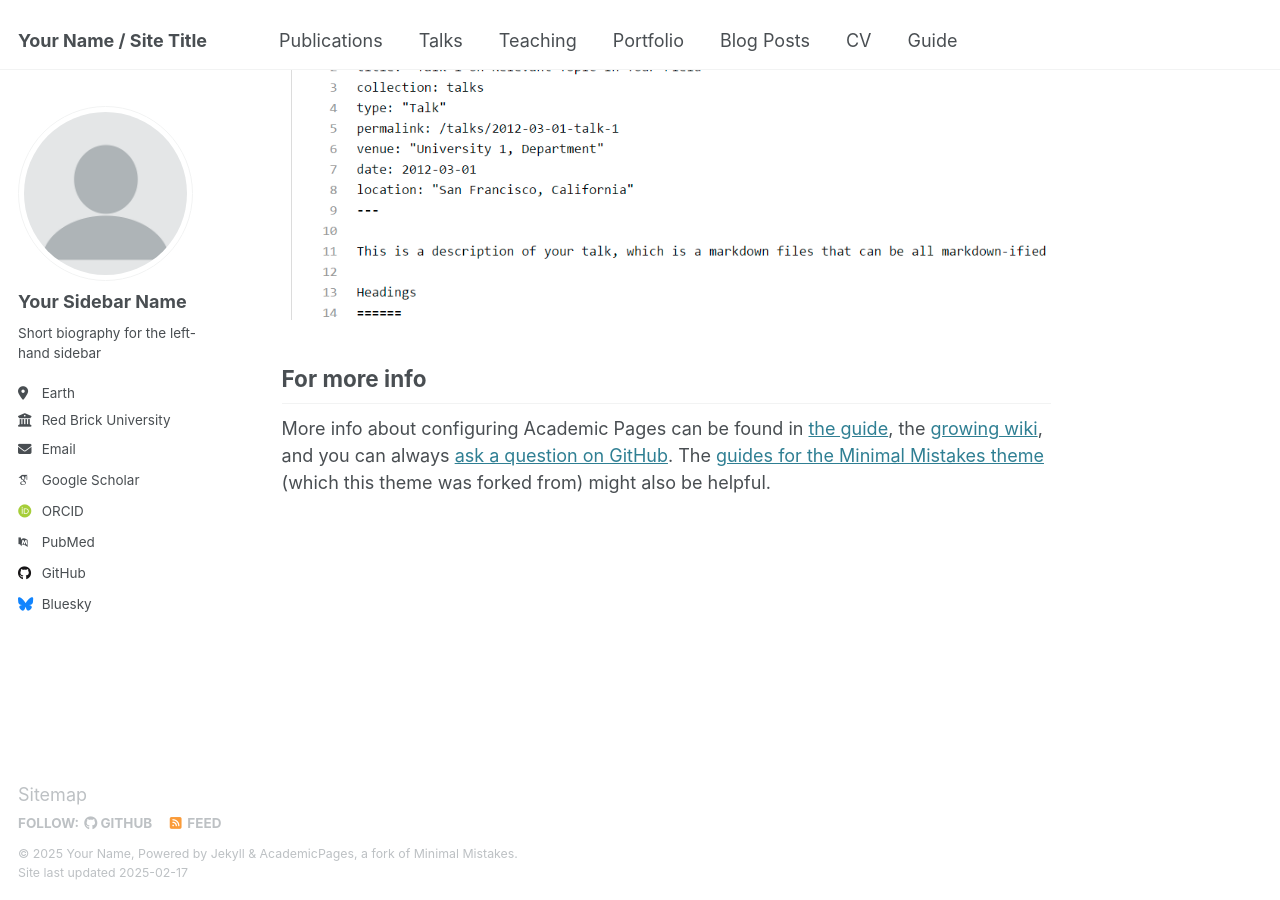
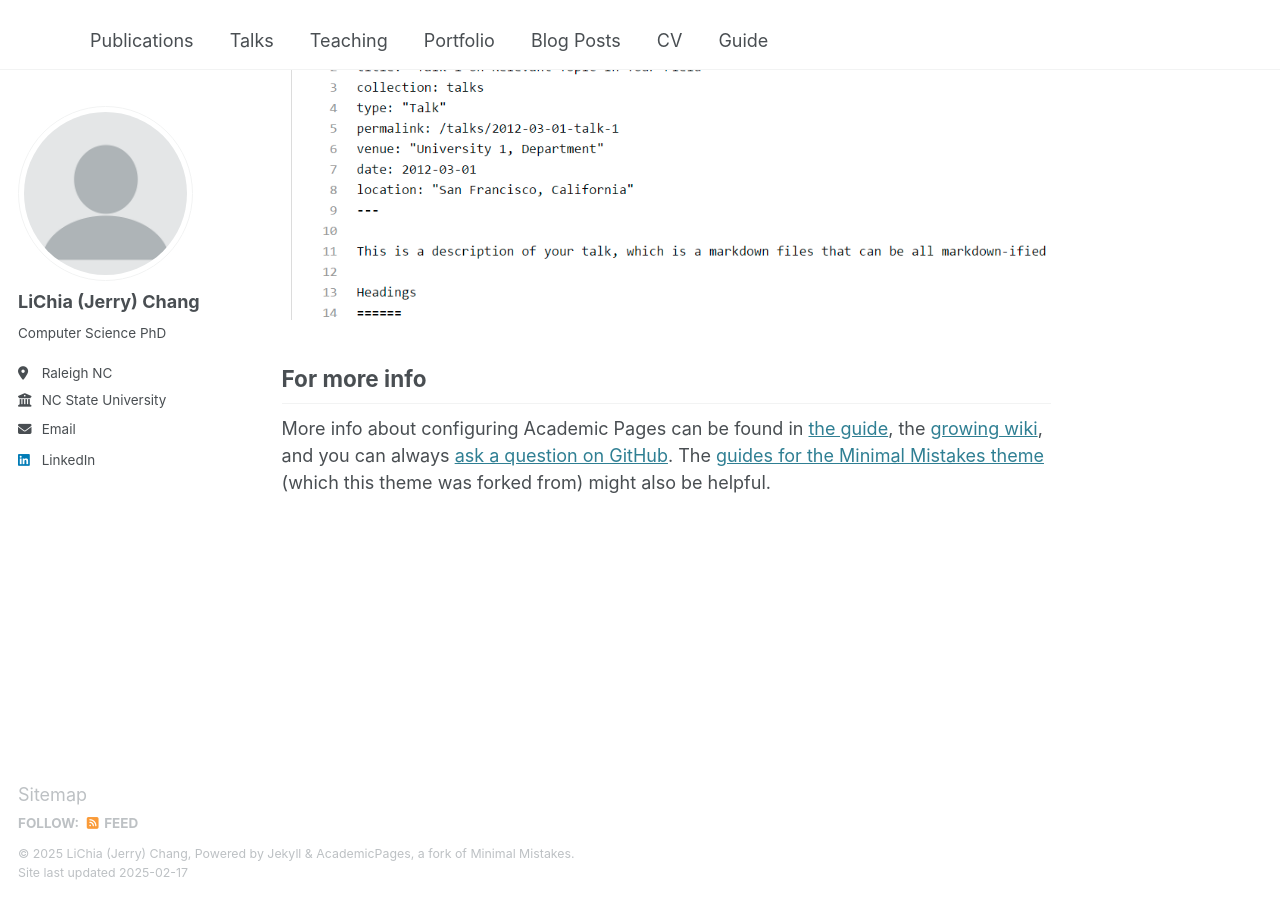
Before and after one commit to lichchang/lichchang.github.io, a Jekyll site: the page built from _pages/about.md, in a window 1280 px wide and 900 px high, scrolled down 2642 px. Built offline with Jekyll 4.4.1, drawn with Linux system fonts in a browser that asks for light colours; some web fonts are replaced.

Commit message:
Update _config.yml

```diff
--- a/_config.yml
+++ b/_config.yml
@@ -9,13 +9,13 @@
 # Basic Site Settings
 locale                   : "en-US"
 site_theme               : "default"
-title                    : "Your Name / Site Title"
+title                    : ""
 title_separator          : "-"
-name                     : &name "Your Name"
+name                     : &name "LiChia (Jerry) Chang"
 description              : &description "personal description"
-url                      : https://academicpages.github.io # the base hostname & protocol for your site e.g. "https://[your GitHub username].github.io"
+url                      : https://lichchang.github.io # the base hostname & protocol for your site e.g. "https://[your GitHub username].github.io"
 baseurl                  : "" # the subpath of your site, e.g. "/blog"
-repository               : "academicpages/academicpages.github.io"
+repository               : "lichchang/lichchang.github.io"
 
 # Site Author - The following control what appear as part of the author content on the side bar.
 #               If a field is blank the icon and link will not appear, otherwise it will be shown.
@@ -23,57 +23,56 @@ repository               : "academicpages/academicpages.github.io"
 author:
   # Biographic information
   avatar           : "profile.png"
-  name             : "Your Sidebar Name"
+  name             : "LiChia (Jerry) Chang"
   pronouns         : # example: "she/her"
-  bio              : "Short biography for the left-hand sidebar"
-  location         : "Earth"
-  employer         : "Red Brick University"
-  uri              : # URL
-  email            : "none@example.org"
+  bio              : "Computer Science PhD"
+  location         : "Raleigh NC"
+  employer         : "NC State University"
+  email            : "lchang2@ncsu.edu"
 
   # Academic websites
-  arxiv            : # URL - Update with the correct link to your profile
-  googlescholar    : "https://scholar.google.com/citations?user=PS_CX0AAAAAJ"
-  impactstory      : # URL
-  orcid            : "http://orcid.org/yourorcidurl"
-  semantic         : # URL
-  pubmed           : "https://www.ncbi.nlm.nih.gov/pubmed/?term=john+snow"
-  researchgate     : # URL
-  scopus           : # URL
+  # arxiv            : # URL - Update with the correct link to your profile
+  # googlescholar    : "https://scholar.google.com/citations?user=PS_CX0AAAAAJ"
+  # impactstory      : # URL
+  # orcid            : "http://orcid.org/yourorcidurl"
+  # semantic         : # URL
+  # pubmed           : "https://www.ncbi.nlm.nih.gov/pubmed/?term=john+snow"
+  # researchgate     : # URL
+  # scopus           : # URL
 
   # Repositories and software development
-  bitbucket        : # Username - Update with your username on the site
-  codepen          : # Username
-  dribbble         : # Username
-  github           : "academicpages"
-  kaggle           : # Username
-  stackoverflow    : # User number or user number and name (i.e., use "1" or "1/jeff-atwood")
+  # bitbucket        : # Username - Update with your username on the site
+  # codepen          : # Username
+  # dribbble         : # Username
+  # github           : "academicpages"
+  # kaggle           : # Username
+  # stackoverflow    : # User number or user number and name (i.e., use "1" or "1/jeff-atwood")
 
   # Social media
-  bluesky          : "bsky.app" # Replace this with you Bluesky username
-  facebook         : # Username
-  flickr           : # Username
-  foursquare       : # Username
-  goodreads        : # Username
-  google_plus      : # Username
-  keybase          : # Username
-  instagram        : # Username
-  lastfm           : # Username
-  linkedin         : # Username
-  mastodon         : # URL
-  medium           : # URL
-  pinterest        : # Username
-  soundcloud       : # Username
-  steam            : # Username
-  telegram         : # URL
-  tumblr           : # Username
-  twitter          : # Username for X / Twitter
-  vine             : # Username
-  weibo            : # Username
-  wikipedia        : # Username
-  xing             : # Username
-  youtube          : # Username
-  zhihu            : # Username
+  # bluesky          : "bsky.app" # Replace this with you Bluesky username
+  # facebook         : # Username
+  # flickr           : # Username
+  # foursquare       : # Username
+  # goodreads        : # Username
+  # google_plus      : # Username
+  # keybase          : # Username
+  # instagram        : # Username
+  # lastfm           : # Username
+  linkedin         : "https://www.linkedin.com/in/lichia-chang-8949b8242/" # Username
+  # mastodon         : # URL
+  # medium           : # URL
+  # pinterest        : # Username
+  # soundcloud       : # Username
+  # steam            : # Username
+  # telegram         : # URL
+  # tumblr           : # Username
+  # twitter          : # Username for X / Twitter
+  # vine             : # Username
+  # weibo            : # Username
+  # wikipedia        : # Username
+  # xing             : # Username
+  # youtube          : # Username
+  # zhihu            : # Username
 
 # Publication Category - The following the list of publication categories and their headings
 publication_category:
```
